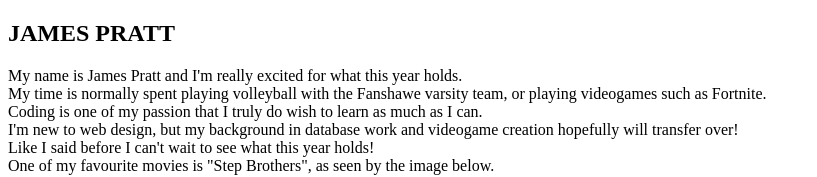
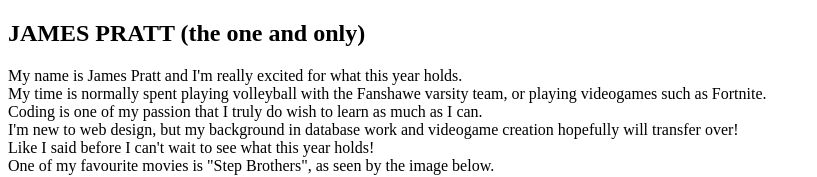
Before and after one commit to jamespratt41/pratt_j_wood_p_HW1, a plain HTML site: page index.html in a window 1280 px wide. Shown: the top 177 px of the page, without its empty margins (0-817 px from the left). Drawn offline with Linux system fonts and the light colour scheme.

Commit message:
changed my name

```diff
--- a/index.html
+++ b/index.html
@@ -8,7 +8,7 @@
       <main>
         <section>
           <h2>
-            JAMES PRATT
+            JAMES PRATT (the one and only)
           </h2>
         <p>
           My name is James Pratt and I'm really excited for what this year holds.<br>
```
